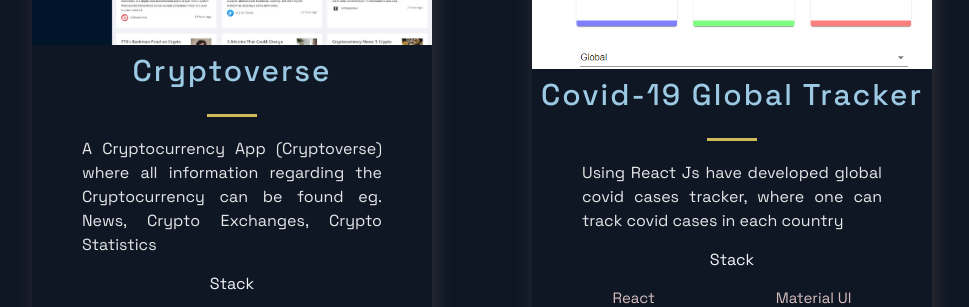
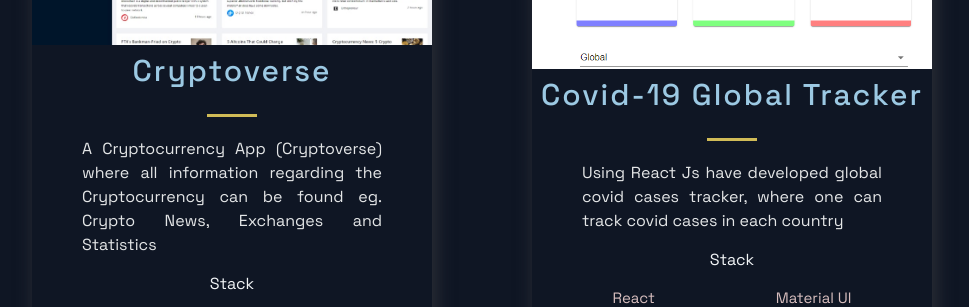
Before and after one commit to stands30/portfolio, a Next.js app: page / in a window 1280 px wide. Shown: the part 1040-1347 px from the top of the page, without its empty margins (158-1127 px from the left). Built offline with nearby package versions, Linux system fonts and the light colour scheme.

Commit message:
project desc updated

```diff
--- a/src/constants/constants.js
+++ b/src/constants/constants.js
@@ -1,7 +1,7 @@
 export const projects = [
   {
     title: 'Cryptoverse',
-    description:"A Cryptocurrency App (Cryptoverse) where all information regarding the Cryptocurrency can be found eg. News, Crypto Exchanges, Crypto Statistics",
+    description:"A Cryptocurrency App (Cryptoverse) where all information regarding the Cryptocurrency can be found eg. Crypto News, Exchanges and Statistics",
     image: '/images/cryptoverse.jpeg',
     tags: [ 'React Js', ' Redux Toolkit', ' RapidAPI' ],
     source: 'https://cryptoverse-report.netlify.app/',
```
